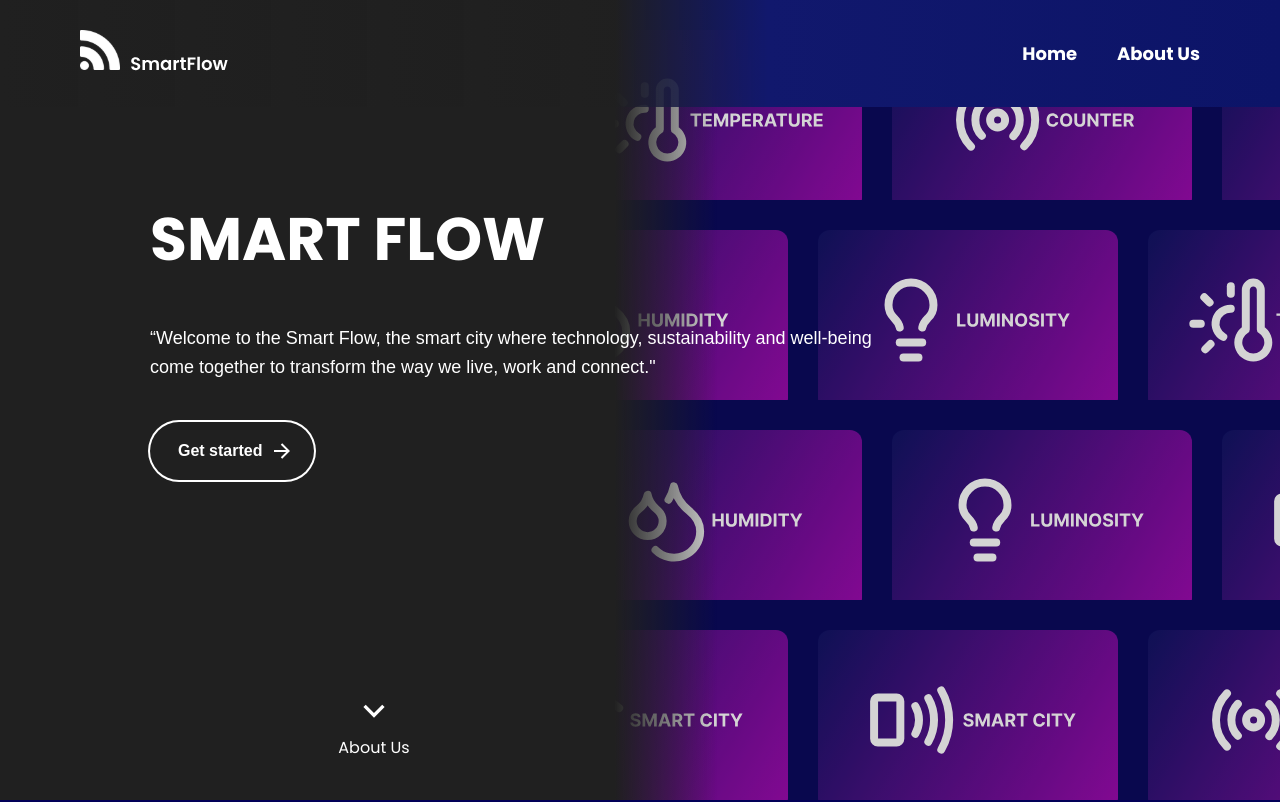
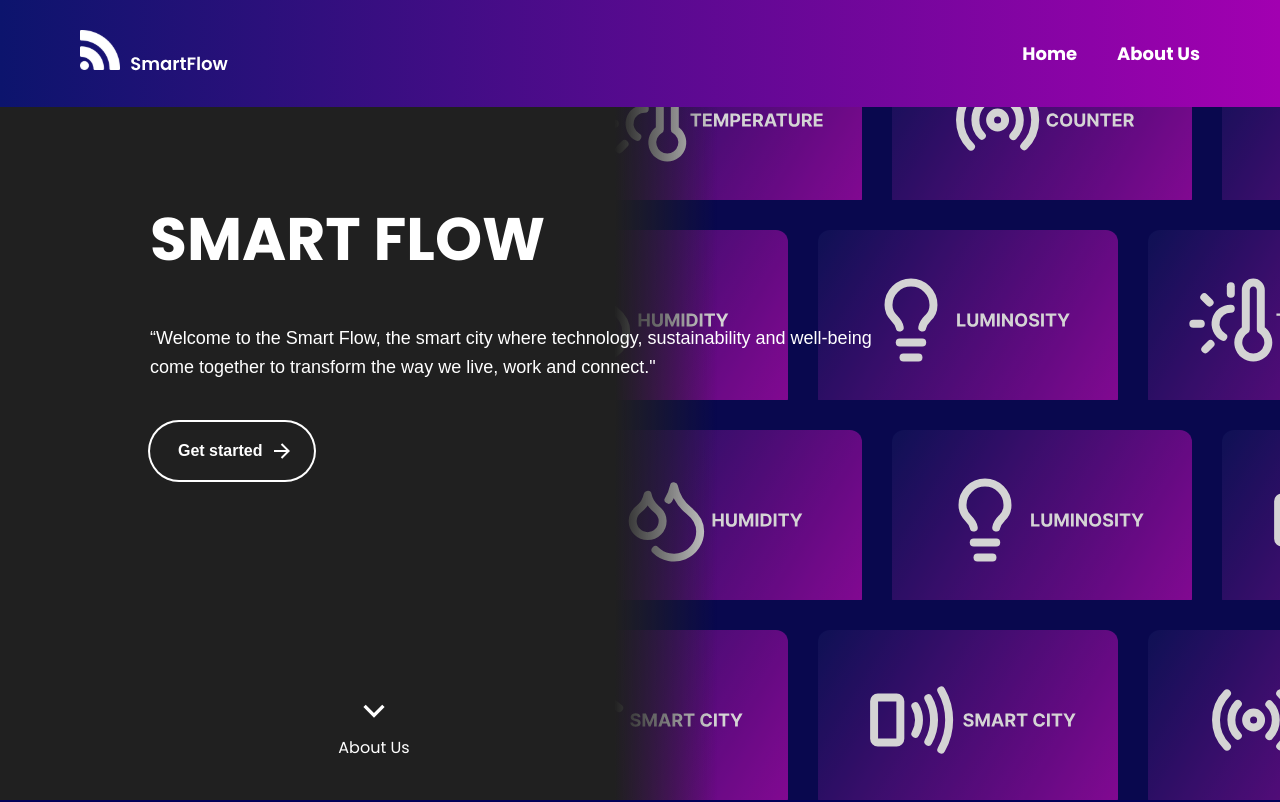
Before and after one commit to DeveloperNico/Smart_city, a React (Vite) app in the folder Front-end/: page / in a window 1280 px wide. Shown: the top 802 px of the page. Built offline with nearby package versions, Linux system fonts and the light colour scheme; a web font is replaced by a local one.

Commit message:
Terminando as animações de scroll e ajustado para que quando o usuário estiver na parte de sbore nós e header muda de cor

```diff
--- a/Front-end/src/Components/Header/Header.jsx
+++ b/Front-end/src/Components/Header/Header.jsx
@@ -1,9 +1,9 @@
 import styles from './Header.module.css';
 import Logo from '../../assets/Icons/Logo.svg';
 
-export function Header() {
+export function Header({ className = "headerRed" }) {
     return (
-        <header className={styles.headerContainer}>
+        <header className={`${styles.headerContainer} ${styles[className]}`}>
             <img src={Logo} alt="Minha logo" />
             <nav className={styles.linksHeader}>
                 <a href="#home" className={styles.link}>Home</a>
--- a/Front-end/src/Components/Header/Header.module.css
+++ b/Front-end/src/Components/Header/Header.module.css
@@ -8,14 +8,8 @@
     justify-content: space-between;
     align-items: center;
     padding: 30px 80px;
-    background: linear-gradient(
-        to right,
-        rgba(32, 32, 32, 1) 0%,      /* Preto sólido no início */
-        rgba(32, 32, 32, 0.8) 48%,   /* Transição suave */
-        rgb(17, 24, 109) 60%,    /* Azul sólido no final */
-        #0c1468 100%
-    );
     color: white;
+    transition: background 0.3s ease-in-out;
 }
 
 .linksHeader {
@@ -31,3 +25,18 @@
     text-decoration: none;
     color: var(--color-white);
 }
+
+.headerBlack {
+    background: linear-gradient(
+    to right,
+    rgba(32, 32, 32, 1) 0%,      /* Preto sólido no início */
+    rgba(32, 32, 32, 0.8) 48%,   /* Transição suave */
+    rgb(17, 24, 109) 60%,    /* Azul sólido no final */
+    #A200B1 100%
+);
+}
+
+.headerRed {
+  background: linear-gradient(to right, #0c146d, #A200B1);
+  transition: backgrond 0.3s ease-in-out;
+}
--- a/Front-end/src/Pages/PageIntro.jsx
+++ b/Front-end/src/Pages/PageIntro.jsx
@@ -1,25 +1,28 @@
-import { useEffect } from "react";
+import { useEffect, useRef, useState } from "react";
 import { Header } from "../Components/Header/Header";
 import { BackgroundGrid } from "../Components/BackgroundGrid/BackgroundGrid";
 import { ContentInfo } from "../Components/ContentInfo/ContentInfo";
 import { AboutUs } from "../Components/AboutUs/AboutUs";
 
 export function PageIntro() {
+    const aboutRef = useRef(null);
+    const [headerColor, setHeaderColor] = useState("black");
+
     useEffect(() => {
+        const aboutSection = document.getElementById("about");
+
         const handleWheel = (e) => {
-            const aboutSection = document.getElementById("about");
+            const scrollY = window.scrollY;
+            const windowHeight = window.innerHeight;
 
             if (!aboutSection) return;
 
-            const scrollY = window.scrollY;
-            const windowHeight = window.innerHeight;
-
-            // Scroll para baixo → ir para About Us
+            // Scroll para baixo
             if (e.deltaY > 0 && scrollY < windowHeight / 2) {
                 aboutSection.scrollIntoView({ behavior: "smooth" });
             }
 
-            // Scroll para cima → voltar ao topo
+            // Scroll para cima
             if (e.deltaY < 0 && scrollY >= windowHeight / 2) {
                 window.scrollTo({ top: 0, behavior: "smooth" });
             }
@@ -32,14 +35,38 @@ export function PageIntro() {
         };
     }, []);
 
+    useEffect(() => {
+        const observer = new IntersectionObserver(
+            ([entry]) => {
+                setHeaderColor(entry.isIntersecting ? "red" : "black");
+            },
+            { threshold: 0.5 }
+        );
+
+        if (aboutRef.current) {
+            observer.observe(aboutRef.current);
+        }
+
+        return () => {
+            if (aboutRef.current) {
+                observer.unobserve(aboutRef.current);
+            }
+        };
+    }, []);
+
     return (
         <div>
-            <Header />
-            <BackgroundGrid />
+            <Header className={headerColor === 'red' ? 'headerRed' : 'headerBlack'} />
+
+            <div id="home">
+                <BackgroundGrid />
+            </div>
+
             <ContentInfo />
-            <section id="about">
+
+            <section id="about" ref={aboutRef}>
                 <AboutUs />
             </section>
         </div>
-    )
+    );
 }
```
